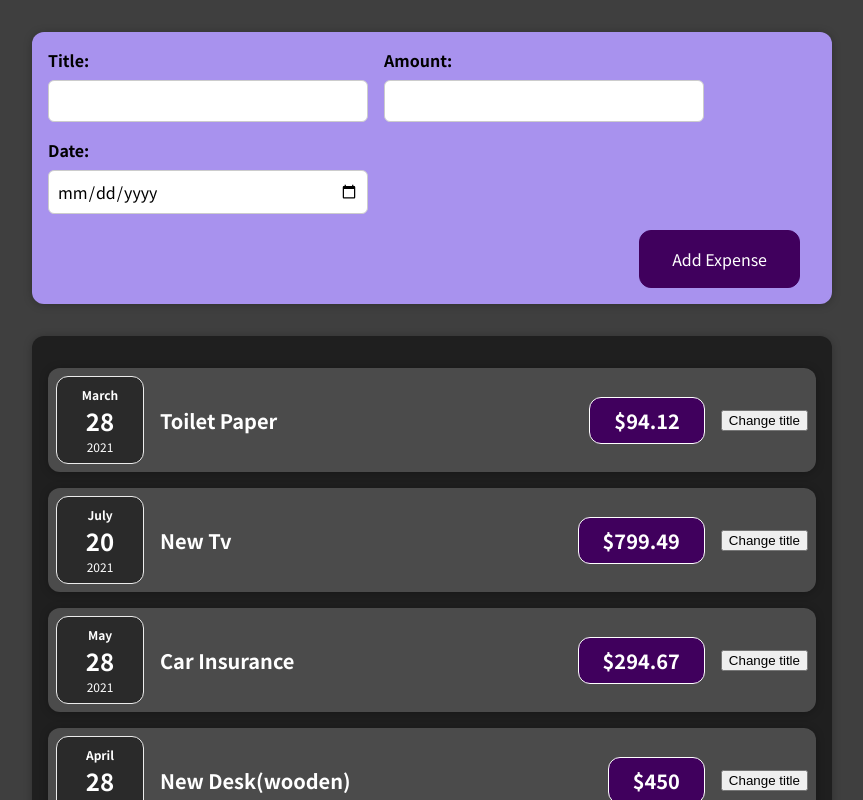
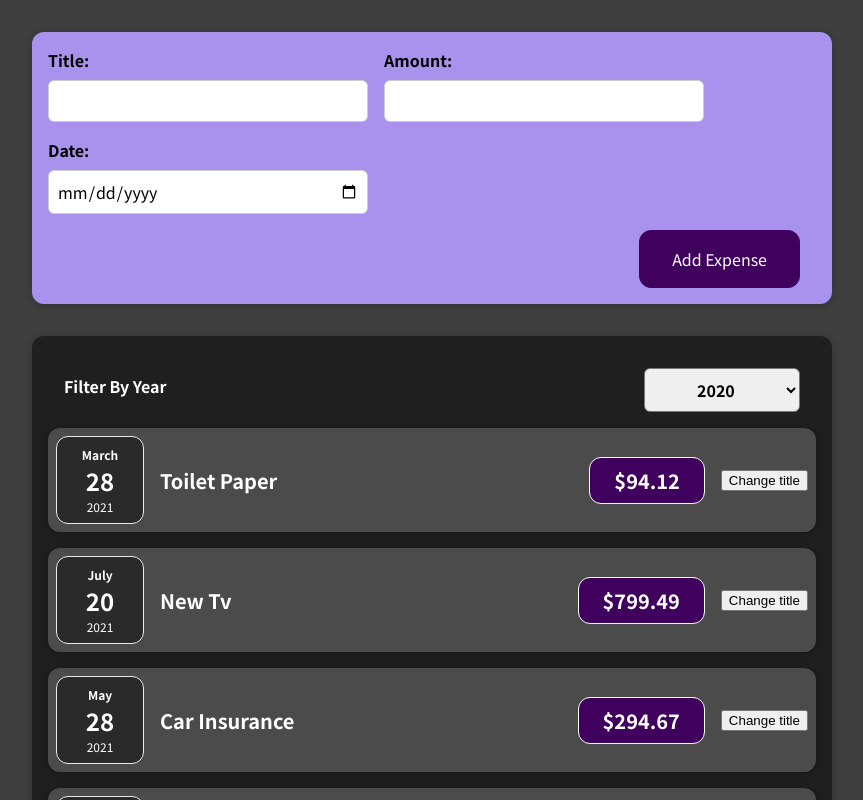
Before and after one commit to betiiy-haile/Expence-Tracker-App, a React (Create React App) app: page / in a window 1280 px wide. Shown: the top 800 px of the page, without its empty margins (208-1071 px from the left). Built offline with nearby package versions, Linux system fonts and the light colour scheme.

Commit message:
Adding an ExpenseFilter Component

```diff
--- /dev/null
+++ b/src/components/Expenses/ExpenseFilter.css
@@ -0,0 +1,24 @@
+.expenses-filter {
+    color: white;
+    padding: 0 1rem;
+}
+
+.expenses-filter__control {
+    display: flex;
+    width: 100%;
+    align-items: center;
+    justify-content: space-between;
+    margin: 1rem 0;
+}
+
+.expenses-filter label {
+    font-weight: bold;
+    margin-bottom: 0.5rem;
+}
+
+.expenses-filter select {
+    font: inherit;
+    padding: 0.5rem 3rem;
+    font-weight: bold;
+    border-radius: 6px;
+}
--- /dev/null
+++ b/src/components/Expenses/ExpenseFilter.js
@@ -0,0 +1,26 @@
+import React from 'react'
+
+import './ExpenseFilter.css'
+
+function ExpenseFilter(props) {
+
+    const dropdownChangeHandler = event => {
+        props.onChangeFilter(event.target.value)
+    }
+
+  return (
+    <div className="expenses-filter">
+      <div className="expenses-filter__control">
+        <label>Filter By Year</label>
+        <select value={props.selected} onChange={dropdownChangeHandler}>
+          <option value="2019">2019</option>
+          <option value="2020">2020</option>
+          <option value="2021">2021</option>
+          <option value="2022">2022</option>
+        </select>
+      </div>
+    </div>
+  );
+}
+
+export default ExpenseFilter
--- a/src/components/Expenses/Expenses.js
+++ b/src/components/Expenses/Expenses.js
@@ -1,11 +1,21 @@
-import React from "react";
+import React, { useState } from "react";
+
 import ExpenseItem from "./ExpenseItem";
 import Card from "../UI/Card";
+import ExpenseFilter from "./ExpenseFilter";
+
 import "./Expenses.css";
 
 function Expenses(props) {
+
+  const [filteredYear, setFilteredYear] = useState("2020")
+  const filterChangeHandler = selectedYear => {
+    setFilteredYear(selectedYear);
+  }
+
   return (
     <Card className="expenses">
+      <ExpenseFilter selected={filteredYear} onChangeFilter={filterChangeHandler} />
       <ExpenseItem
         title={props.items[0].title}
         date={props.items[0].date}
```
